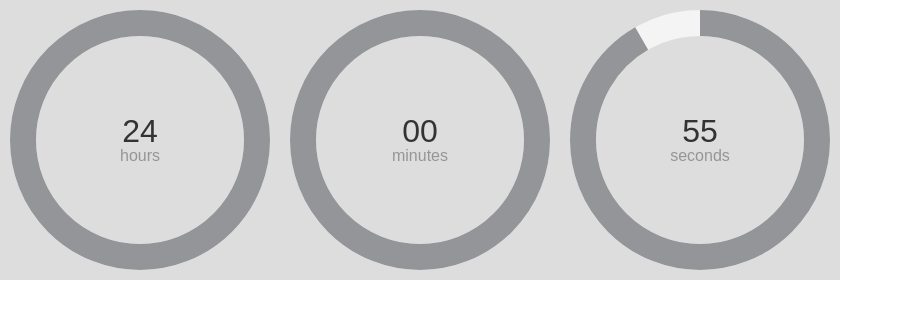
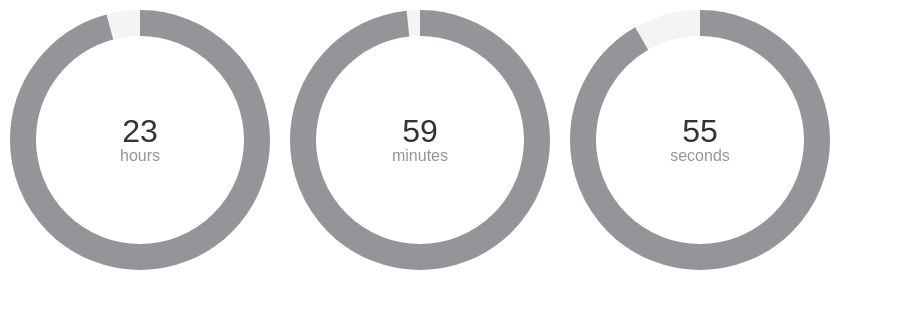
Before and after one commit to serg-quinta/sandbox, a plain HTML site: page js/countdown/index.html in a window 1280 px wide. Shown: the whole page, without its empty margins (0-903 px from the left). Drawn offline with Linux system fonts and the light colour scheme.

Commit message:
Updated countdown timer

```diff
--- a/js/countdown/index.html
+++ b/js/countdown/index.html
@@ -16,7 +16,6 @@
       display: flex;
     }
     .timer-item-wrapper {
-      background-color: #ddd;
       padding: 10px;
       width: 280px;
     }
@@ -47,16 +46,16 @@
       position: absolute;
       top: 0;
       left: 0;
-      transition: all 1s linear;
     }
   </style>
 </head>
 <body>
-  <div class="timer-container">
+  <input type="hidden" name="timer-total" id="timer-total" value="86400">
+  <div class="timer-container" id="timer">
     <div class="timer-item-wrapper">
       <div class="timer-item">
         <div class="time">
-          <span class="time-value" id="hours-value">24</span>
+          <span class="time-value hours-value">24</span>
           <span class="time-label">hours</span>
         </div>
         <svg class="timer-circle" viewBox="0 0 260 260">
@@ -68,7 +67,7 @@
     <div class="timer-item-wrapper">
       <div class="timer-item">
         <div class="time">
-          <span class="time-value" id="min-value">00</span>
+          <span class="time-value min-value">00</span>
           <span class="time-label">minutes</span>
         </div>
         <svg class="timer-circle" viewBox="0 0 260 260">
@@ -80,7 +79,7 @@
     <div class="timer-item-wrapper">
       <div class="timer-item">
         <div class="time">
-          <span class="time-value" id="sec-value">00</span>
+          <span class="time-value sec-value">00</span>
           <span class="time-label">seconds</span>
         </div>
         <svg class="timer-circle" viewBox="0 0 260 260">
@@ -91,29 +90,41 @@
     </div>
   </div>
   <script>
-    (function() {
-      'use strict';
-      var time = 60, /* how long the timer runs for */
-          initialOffset = '735',
-          i = 59,
-          secCircle = document.getElementById('sec-circle'),
-          secValue = document.getElementById("sec-value");
-      var secInterval = setInterval(function() {
-          secCircle.style.strokeDashoffset = initialOffset - i*(initialOffset/time);
-          if (i > 9) {
-            secValue.innerHTML = i;
-          }
-          else {
-            secValue.innerHTML = "0" +i;
-          }
-          if (i == 0) {
-              i = 60;
-          }
-          i--;
-          console.log(secCircle.style.strokeDashoffset);
-          console.log(i);
-      }, 1000);
-    }());
+    function initializeClock(id) {
+      var clock = document.getElementById(id);
+      var secondsSpan = clock.querySelector('.sec-value');
+      var minutesSpan = clock.querySelector('.min-value');
+      var hoursSpan = clock.querySelector('.hours-value');
+      var initialOffset = 735;
+      var secondsCircle = document.getElementById('sec-circle');
+      var minutesCircle = document.getElementById('min-circle');
+      var hoursCircle = document.getElementById('hours-circle');
+      var total = document.getElementById('timer-total').value;
+
+      function updateClock() {
+        var seconds = Math.floor(total % 60);
+        var minutes = Math.floor((total / 60) % 60);
+        var hours = Math.floor((total / (60 * 60)) % 24);
+
+        secondsSpan.innerHTML = ('0' + seconds).slice(-2);
+        minutesSpan.innerHTML = ('0' + minutes).slice(-2);
+        hoursSpan.innerHTML = ('0' + hours).slice(-2);
+
+        secondsCircle.style.strokeDashoffset = initialOffset - seconds*(initialOffset/60);
+        minutesCircle.style.strokeDashoffset = initialOffset - minutes*(initialOffset/60);
+        hoursCircle.style.strokeDashoffset = initialOffset - hours*(initialOffset/24);
+
+        total--;
+        if (total <= 0) {
+          clearInterval(timeinterval);
+        }
+      }
+
+      updateClock();
+      var timeinterval = setInterval(updateClock, 1000);
+    }
+    initializeClock('timer');
+
   </script>
 </body>
 </html>
```
